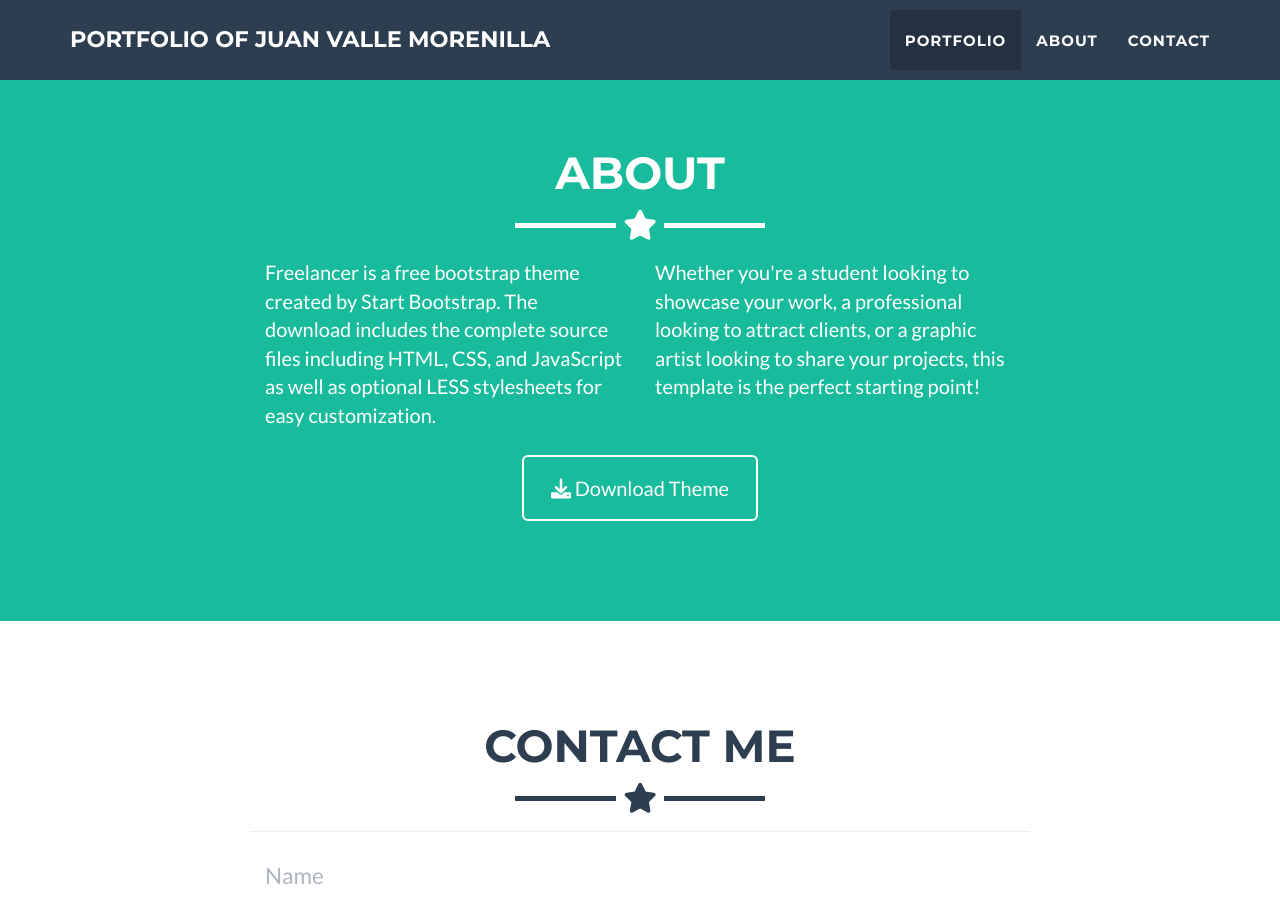
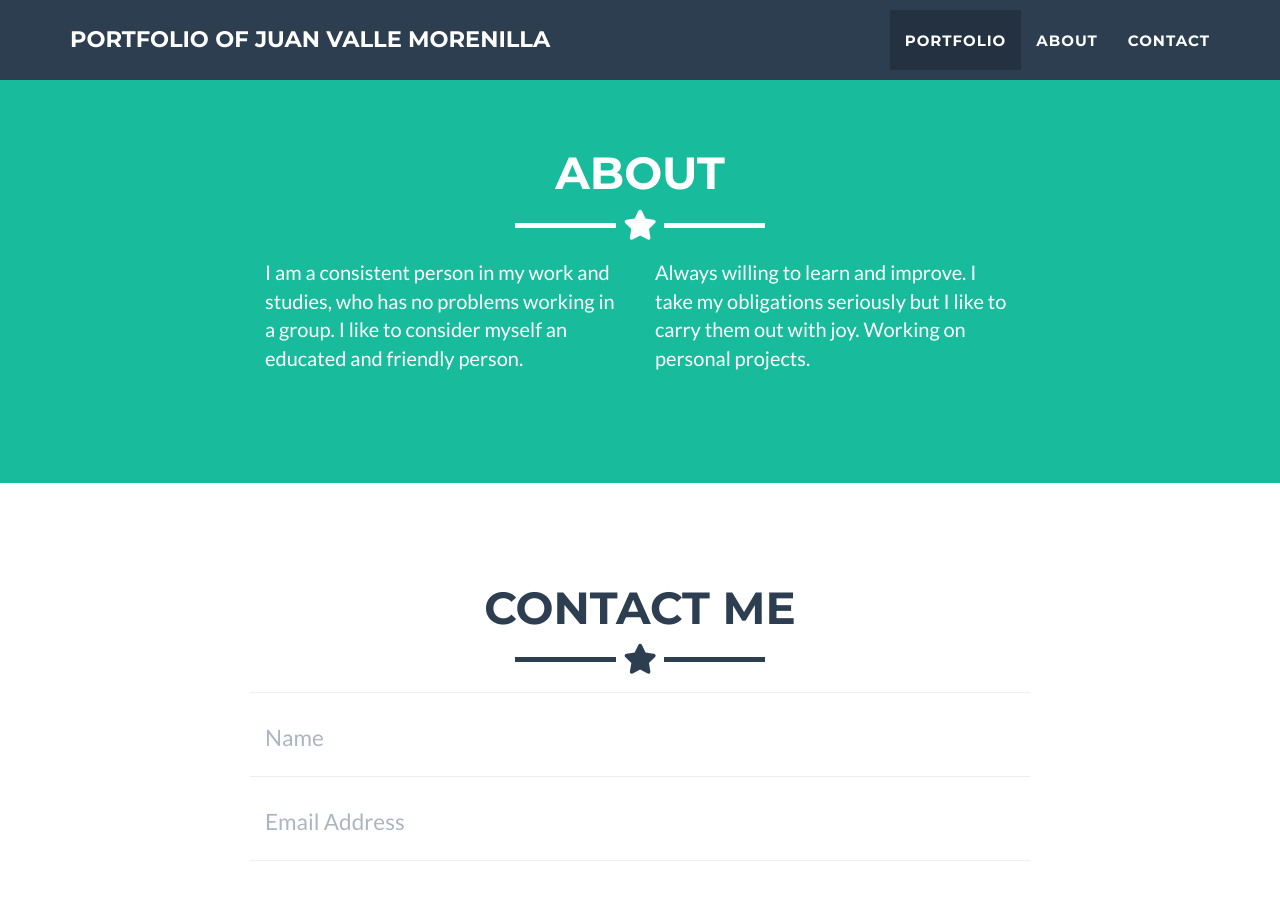
Before and after one commit to JJv03/JJv03.github.io, a Jekyll site: the page built from _posts/2014-07-18-project-1.markdown, in a window 1280 px wide and 900 px high, scrolled down 1725 px. Built offline with Jekyll 4.4.1, drawn with Linux system fonts in a browser that asks for light colours.

Commit message:
Update about.html

```diff
--- a/_includes/about.html
+++ b/_includes/about.html
@@ -9,18 +9,10 @@
     </div>
     <div class="row">
       <div class="col-lg-4 col-lg-offset-2">
-        <p>Freelancer is a free bootstrap theme created by Start Bootstrap. The download includes the complete
-          source files including HTML, CSS, and JavaScript as well as optional LESS stylesheets for easy
-          customization.</p>
+        <p>I am a consistent person in my work and studies, who has no problems working in a group. I like to consider myself an educated and friendly person.</p>
       </div>
       <div class="col-lg-4">
-        <p>Whether you're a student looking to showcase your work, a professional looking to attract clients, or
-          a graphic artist looking to share your projects, this template is the perfect starting point! </p>
-      </div>
-      <div class="col-lg-8 col-lg-offset-2 text-center">
-        <a href="https://github.com/jeromelachaud/freelancer-theme" class="btn btn-lg btn-outline">
-          <i class="fa fa-download"></i> Download Theme
-        </a>
+        <p>Always willing to learn and improve. I take my obligations seriously but I like to carry them out with joy. Working on personal projects.</p>
       </div>
     </div>
   </div>
```
